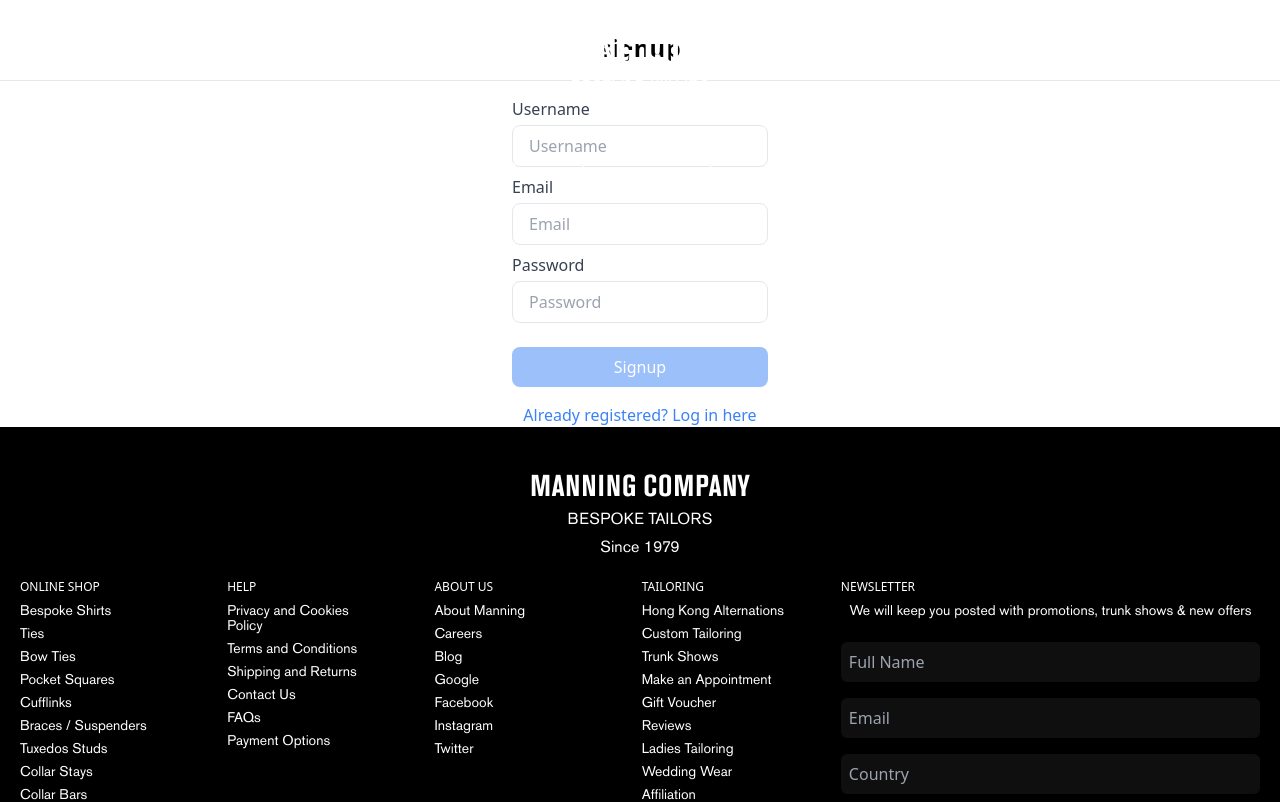
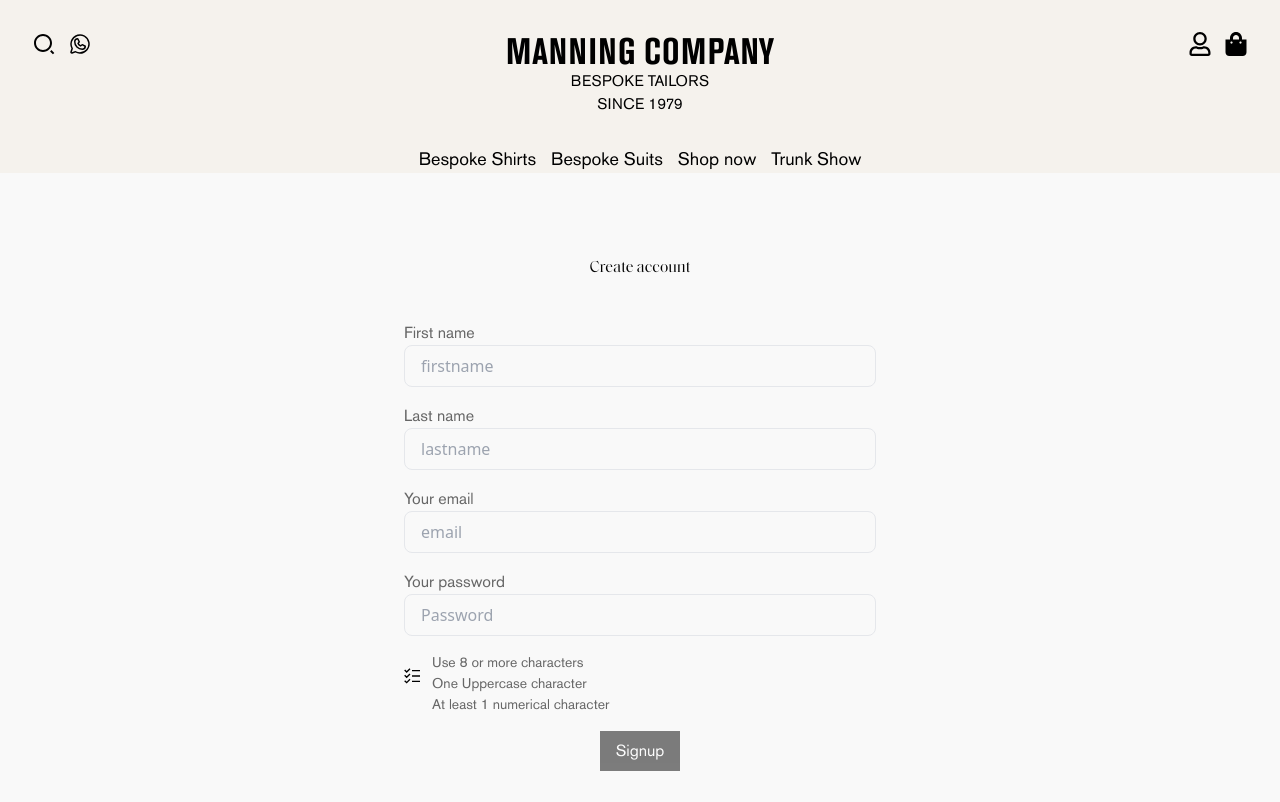
Before and after one commit to UmerMo/Manning-, a Next.js app: page /signup in a window 1280 px wide. Shown: the top 802 px of the page. Built offline with nearby package versions, Linux system fonts and the light colour scheme.

Commit message:
complete landing page plus create account pages

```diff
--- a/src/app/api/user/signup/route.ts
+++ b/src/app/api/user/signup/route.ts
@@ -7,7 +7,7 @@
 export async function POST(request: NextRequest) {
   try {
     const reqBody = await request.json();
-    const { username, email, password } = reqBody;
+    const { firstname, lastname, email, password } = reqBody;
 
     const existingUser = await User.findOne({ email });
     if (existingUser) {
@@ -19,7 +19,8 @@
     const salt = await bcryptjs.genSalt(10);
     const hashedPassword = await bcryptjs.hash(password, salt);
     const newUser = new User({
-      username,
+      firstname,
+      lastname,
       email,
       password: hashedPassword,
     });
--- a/src/app/components/Navbar.tsx
+++ b/src/app/components/Navbar.tsx
@@ -9,27 +9,34 @@
 import { PiWhatsappLogo } from "react-icons/pi";
 import { FaRegUser, FaShoppingBag } from "react-icons/fa";
 import { NAV_LINKS } from "@/lib/constants";
+import { usePathname } from "next/navigation";
 
 const Navbar = () => {
   const [showMenu, setShowMenu] = useState(false);
   const [scrollY, setScrollY] = useState(false);
+  const pathname = usePathname();
+
   const toggleMenu = () => setShowMenu(!showMenu);
+
   const handleScroll = () => {
-    if (window.scrollY > 60) {
-      setScrollY(true);
-    } else {
-      setScrollY(false);
-    }
+    setScrollY(window.scrollY > 60);
   };
+
   useEffect(() => {
     window.addEventListener("scroll", handleScroll);
+    return () => window.removeEventListener("scroll", handleScroll);
   }, []);
+
+  const isHomepage = pathname === "/";
+  const navbarBackground = isHomepage && !scrollY ? "transparent" : "#F5F2ED";
+  const navbarTextColor = isHomepage && !scrollY ? "white" : "black";
+
   return (
     <Wrapper>
       <nav
         style={{
-          backgroundColor: scrollY ? "#F5F2ED" : "transparent",
-          color: scrollY ? "black" : "white",
+          backgroundColor: navbarBackground,
+          color: navbarTextColor,
         }}
         className="transition-all duration-300 ease-in w-full fixed top-0 z-50"
       >
--- a/src/app/login/page.tsx
+++ b/src/app/login/page.tsx
@@ -2,10 +2,16 @@
 import React, { useState, useEffect } from "react";
 import axios from "axios";
 import { toast } from "react-toastify";
+import { FaEye, FaEyeSlash } from "react-icons/fa";
+import Wrapper from "../Shared/Wrapper";
 import { useRouter } from "next/navigation";
+import { Linefont } from "next/font/google";
+import Link from "next/link";
+
 export default function Page() {
   const router = useRouter();
   const [user, setUser] = useState({ email: "", password: "" });
+  const [showPassword, setShowPassword] = useState(false);
   const [buttonDisabled, setButtonDisabled] = useState(true);
   const [loading, setLoading] = useState(false);
   const [errorMessage, setErrorMessage] = useState("");
@@ -31,13 +37,23 @@
     setButtonDisabled(!(user.email && user.password));
   }, [user.email, user.password]);
 
+  const togglePasswordVisibility = () => {
+    setShowPassword(!showPassword);
+  };
+
   return (
-    <div className="flex flex-col items-center mt-8">
-      <h1 className="text-2xl font-bold">{loading ? "Processing" : "Login"}</h1>
-      <hr className="w-full my-4" />
-      <div className="w-64">
-        <label htmlFor="email" className="block mb-1 font-medium text-gray-700">
-          Email
+    <Wrapper>
+      <div className="flex flex-col pt-20 lg:pt-52 md:pt-52 bg-[#F9F9F9] items-center ">
+        <h1 className="text-[16px] not-italic pt-12 font-SaolDisplayR">
+          {loading ? "Processing" : "Login"}
+        </h1>
+
+        <div className="md:w-[520px] lg:w-[520px] p-6 pt-10">
+          <label
+            htmlFor="email"
+            className="text-[16px] font-Akzidenz text-[#666]"
+          >
+            Your email
           </label>
           <input
             id="email"
@@ -45,43 +61,67 @@
             placeholder="Email"
             value={user.email}
             onChange={(e) => setUser({ ...user, email: e.target.value })}
-          className="w-full px-4 py-2 mb-2 border rounded-lg focus:outline-none focus:border-blue-500"
+            className="w-full px-4 py-2 mb-4 border bg-[#F9F9F9] rounded-lg focus:outline-none focus:border-blue-500"
           />
+
+          <div className="flex justify-between items-center">
             <label
               htmlFor="password"
-          className="block mb-1 font-medium text-gray-700"
+              className="text-[16px] font-Akzidenz text-[#666]"
             >
-          Password
+              Your password
             </label>
+            <div className=" flex flex-row gap-3">
+              <button onClick={togglePasswordVisibility} className="ml-3">
+                {showPassword ? <FaEyeSlash /> : <FaEye />}
+              </button>
+              <p className="text-[16px] font-Akzidenz text-[#666]">Hide</p>
+            </div>
+          </div>
+          <div className="flex items-center pb-4 w-full">
             <input
               id="password"
-          type="password"
+              type={showPassword ? "text" : "password"}
               placeholder="Password"
               value={user.password}
               onChange={(e) => setUser({ ...user, password: e.target.value })}
-          className="w-full px-4 py-2 mb-2 border rounded-lg focus:outline-none focus:border-blue-500"
+              className="w-full px-4 py-2 border bg-[#F9F9F9] rounded-lg focus:outline-none focus:border-blue-500"
             />
-        {errorMessage && <p className="text-red-500 mb-2">{errorMessage}</p>}
+          </div>
+
+          {errorMessage && <p className="text-red-500 my-2">{errorMessage}</p>}
+
+          <a
+            href="/forgotpassword"
+            className="   border-b pb-1 text-[16px] font-Akzidenz text-[#666] "
+          >
+            Forget your password?
+          </a>
+          {/* Login Button */}
+          <div className="flexCenter">
             <button
               onClick={handleLogin}
               disabled={buttonDisabled}
-          className={`w-full px-4 py-2 mt-4 text-white bg-blue-500 rounded-lg hover:bg-blue-600 focus:outline-none ${
+              className={`px-4 py-2 mt-4 text-white  text-[16px] font-Akzidenz flex justify-center  bg-black    ${
                 buttonDisabled ? "cursor-not-allowed opacity-50" : ""
               }`}
             >
               {loading ? "Logging in..." : "Login"}
             </button>
           </div>
-      <hr className="w-full my-4" />
-      <a href="/forgotpassword" className="text-blue-500 hover:underline">
-        Forgot Password?
-      </a>
-      <p className="mt-2">
-        Not registered?{" "}
-        <a href="/signup" className="text-blue-500 hover:underline">
-          Sign up here
-        </a>
+        </div>
+
+        {/* Additional Links */}
+
+        <p className="pt-6 pb-10 ">
+          <Link
+            href="/signup"
+            className="border-b pb-1 text-[16px] font-Akzidenz text-[#666]  "
+          >
+            Create account
+          </Link>
         </p>
       </div>
+    </Wrapper>
   );
 }
--- a/src/app/modols/usermodule.tsx
+++ b/src/app/modols/usermodule.tsx
@@ -1,8 +1,13 @@
 import mongoose from "mongoose";
 const userSchema = new mongoose.Schema({
-  username: {
+  firstname: {
     type: String,
-    required: [true, "Please provide a username"],
+    required: [true, "Please provide a First name"],
+    unique: true,
+  },
+  lastname: {
+    type: String,
+    required: [true, "Please provide a Last name"],
     unique: true,
   },
   email: {
--- a/src/app/resetPassword/page.tsx
+++ b/src/app/resetPassword/page.tsx
@@ -1,5 +1,5 @@
 import React, { Suspense } from "react";
-import ResetPassword from "../authentication/ResetPassword";
+import ResetPassword from "@/app/authentication/Resetpassword";
 
 const page = () => {
   return (
--- a/src/app/signup/page.tsx
+++ b/src/app/signup/page.tsx
@@ -2,6 +2,7 @@
 import React, { useEffect, useState } from "react";
 import axios from "axios";
 import Link from "next/link";
+import { GrTask } from "react-icons/gr";
 import { toast } from "react-toastify";
 import { useRouter } from "next/navigation";
 export default function Page() {
@@ -9,7 +10,8 @@
   const [user, setUser] = useState({
     email: "",
     password: "",
-    username: "",
+    lastname: "",
+    firstname: "",
   });
   const [buttonDisabled, setButtonDisabled] = useState(false);
   const [loading, setLoading] = useState(false);
@@ -44,7 +46,8 @@
     if (
       user.email.length > 0 &&
       user.password.length > 0 &&
-      user.username.length > 0
+      user.firstname.length > 0 &&
+      user.lastname.length > 0
     ) {
       setButtonDisabled(false);
     } else {
@@ -53,72 +56,108 @@
   }, [user]);
 
   return (
-    <div className="flex flex-col items-center mt-8">
-      <h1 className="text-2xl font-bold">
-        {loading ? "processing" : "signup"}
+    <div className="flex flex-col pt-20 lg:pt-52 md:pt-52 bg-[#F9F9F9] items-center ">
+      <h1 className="text-[16px] not-italic pt-12 font-SaolDisplayR">
+        {loading ? "Processing" : "Create account"}
       </h1>
-      <hr className="w-full my-4" />
+
       {isEmailRegistered && (
         <p className="text-red-500 mb-4">
           You have already registered. Please login to your account.
         </p>
       )}
-      <div className="w-64">
+      <div className="md:w-[520px] lg:w-[520px] p-6 pt-10">
         <label
-          htmlFor="username"
-          className="block mb-1 font-medium text-gray-700"
+          htmlFor="email"
+          className="text-[16px] font-Akzidenz text-[#666]"
         >
-          Username
+          First name
         </label>
         <input
-          id="username"
+          id="firstname"
           type="text"
-          placeholder="Username"
-          value={user.username}
-          onChange={(e) => setUser({ ...user, username: e.target.value })}
-          className="w-full px-4 py-2 mb-2 border rounded-lg focus:outline-none focus:border-blue-500"
+          placeholder="firstname"
+          value={user.firstname}
+          onChange={(e) => setUser({ ...user, firstname: e.target.value })}
+          className="w-full px-4 py-2 mb-4 border bg-[#F9F9F9] rounded-lg focus:outline-none focus:border-blue-500"
         />
-        <label htmlFor="email" className="block mb-1 font-medium text-gray-700">
-          Email
+        <label
+          htmlFor="email"
+          className="text-[16px] font-Akzidenz text-[#666]"
+        >
+          Last name
         </label>
+        <input
+          id="lastname"
+          type="lastname"
+          placeholder="lastname"
+          value={user.lastname}
+          onChange={(e) => {
+            setUser({ ...user, lastname: e.target.value });
+            setIsEmailRegistered(false);
+          }}
+          className="w-full px-4 py-2 mb-4 border bg-[#F9F9F9] rounded-lg focus:outline-none focus:border-blue-500"
+        />
+        <label
+          htmlFor="email"
+          className="text-[16px] font-Akzidenz text-[#666]"
+        >
+          Your email
+        </label>
+
         <input
           id="email"
           type="email"
-          placeholder="Email"
+          placeholder="email"
           value={user.email}
-          onChange={(e) => {
-            setUser({ ...user, email: e.target.value });
-            setIsEmailRegistered(false);
-          }}
-          className="w-full px-4 py-2 mb-2 border rounded-lg focus:outline-none focus:border-blue-500"
+          onChange={(e) => setUser({ ...user, email: e.target.value })}
+          className="w-full px-4 py-2 mb-4 border bg-[#F9F9F9] rounded-lg focus:outline-none focus:border-blue-500"
         />
         <label
           htmlFor="password"
-          className="block mb-1 font-medium text-gray-700"
+          className="text-[16px] font-Akzidenz text-[#666]"
         >
-          Password
+          Your password
         </label>
+
         <input
           id="password"
           type="password"
           placeholder="Password"
           value={user.password}
           onChange={(e) => setUser({ ...user, password: e.target.value })}
-          className="w-full px-4 py-2 mb-2 border rounded-lg focus:outline-none focus:border-blue-500"
+          className="w-full px-4 py-2 mb-4 border bg-[#F9F9F9] rounded-lg focus:outline-none focus:border-blue-500"
         />
+        <div className=" flex gap-3">
+          <div className=" pt-4">
+            <GrTask />
+          </div>
+          <p className="text-[14px] font-Akzidenz text-[#666]">
+            Use 8 or more characters <br />
+            One Uppercase character <br />
+            At least 1 numerical character
+          </p>
+        </div>
+        <div className=" flexCenter">
           <button
             onClick={onSignup}
             disabled={buttonDisabled}
-          className={`w-full px-4 py-2 mt-4 text-white bg-blue-500 rounded-lg hover:bg-blue-600 focus:outline-none ${
+            className={`px-4 py-2 mt-4 text-white  text-[16px] font-Akzidenz flex justify-center  bg-black ${
               buttonDisabled ? "cursor-not-allowed opacity-50" : ""
             }`}
           >
             {loading ? "Signing up..." : "Signup"}
           </button>
         </div>
-      <Link href="/login" className="text-blue-500 hover:underline mt-4">
-        Already registered? Log in here
+      </div>
+      <p className="pt-6 pb-10 ">
+        <Link
+          href="/signup"
+          className="border-b pb-1 text-[16px] font-Akzidenz text-[#666]  "
+        >
+          Sign In
         </Link>
+      </p>
     </div>
   );
 }
--- a/src/app/verifyEmail/page.tsx
+++ b/src/app/verifyEmail/page.tsx
@@ -1,5 +1,5 @@
 import React, { Suspense } from "react";
-import VerifyEmail from "../authentication/VerifyEmail";
+import VerifyEmail from "@/app/authentication/Verifyemail";
 const page = () => {
   return (
     <Suspense>
```
Lines whose indentation alone changed are shown as unchanged.
